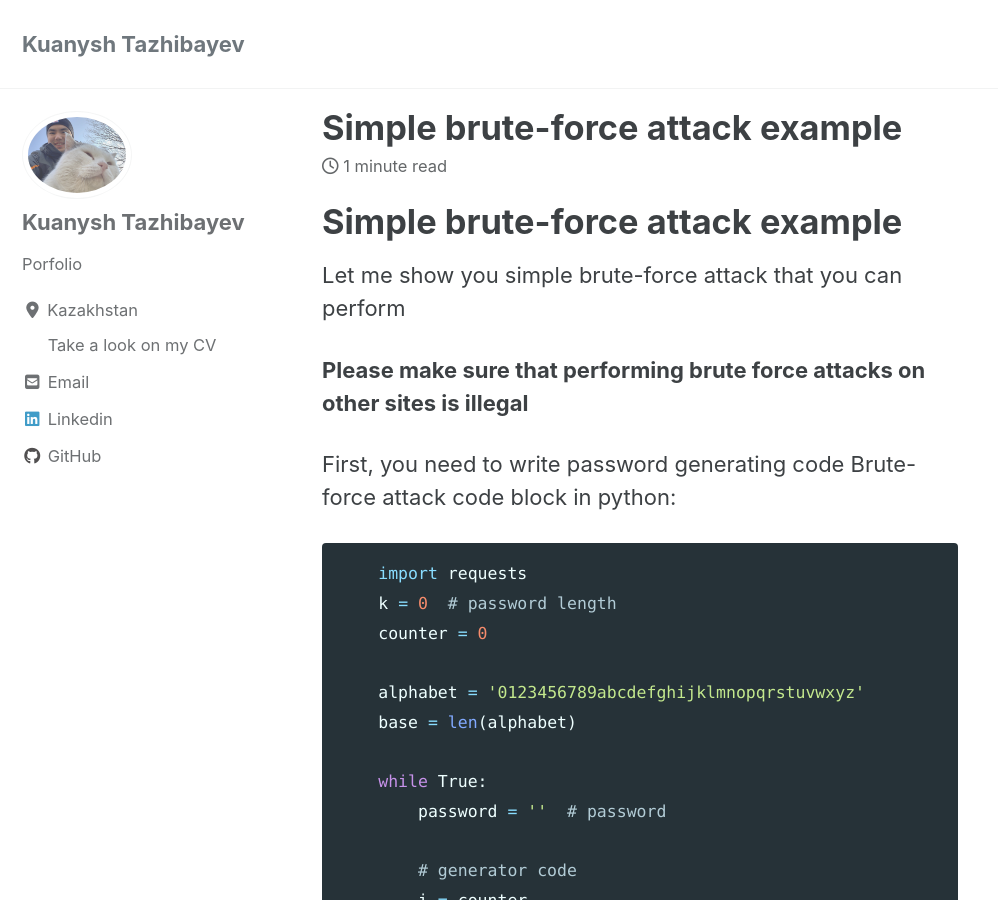
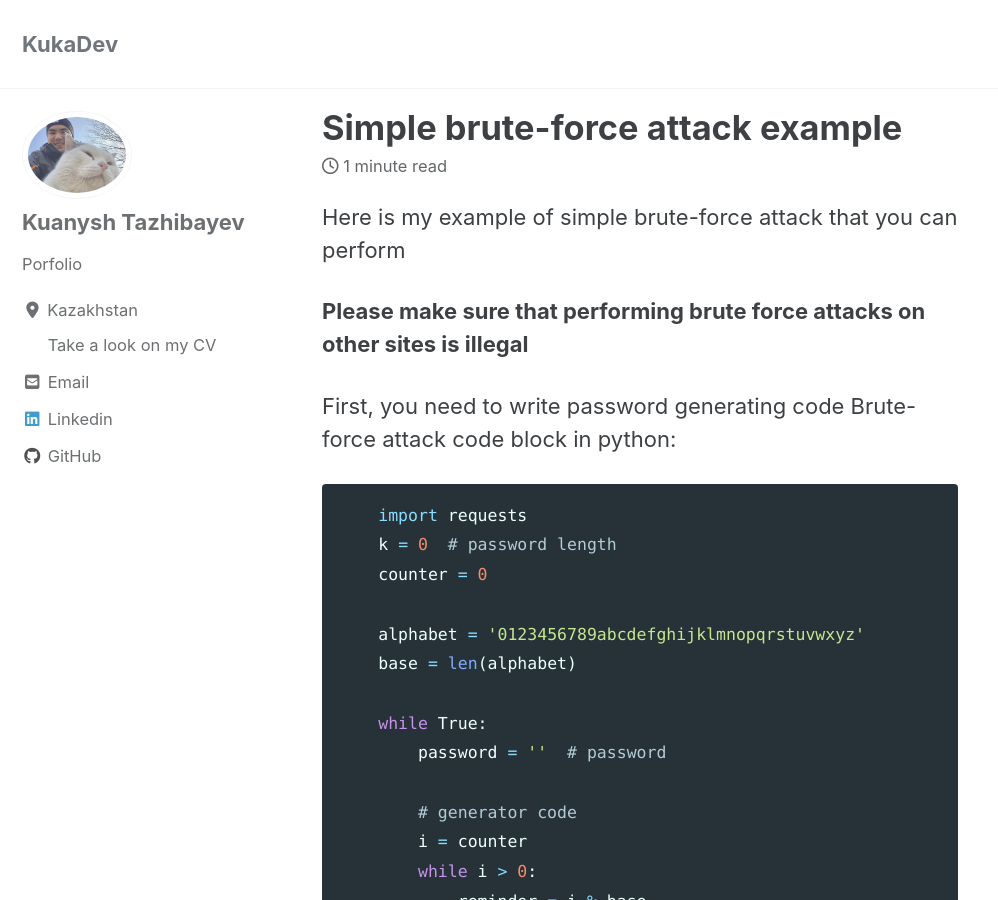
Before and after one commit to KuanyshGitHub/Data-Science-Projects, a Jekyll site: the page built from _posts/2020-04-26-some-brute-force.md, in a window 1280 px wide and 900 px high. Shown: the whole window, without its empty margins (0-998 px from the left). Built offline with Jekyll 4.4.1, drawn with Linux system fonts in a browser that asks for light colours; cached includes are drawn as plain includes; nearby versions of some CDN libraries; some of the changed text lies outside the part shown.

Commit message:
some las changes

```diff
--- a/_config.yml
+++ b/_config.yml
@@ -16,7 +16,7 @@ minimal_mistakes_skin    : "default" # "air", "aqua", "contrast", "dark", "dirt"
 
 # Site Settings
 locale                   : "en-US"
-title                    : "Kuanysh Tazhibayev"
+title                    : "KukaDev"
 title_separator          : "-"
 subtitle                 : # site tagline that appears below site title in masthead
 name                     : "Kuanysh Tazhibayev"
--- a/_posts/2020-04-26-some-brute-force.md
+++ b/_posts/2020-04-26-some-brute-force.md
@@ -3,9 +3,7 @@ title: "Simple brute-force attack example"
 date: 2020-04-26
 ---
 
-# Simple brute-force attack example
-
-Let me show you simple brute-force attack that you can perform
+Here is my example of simple brute-force attack that you can perform
 
 __Please make sure that performing brute force attacks on other sites is illegal__
 
```
Also changed, not shown: _posts/2020-04-26-some-ddos.md (+1 -3 lines).
